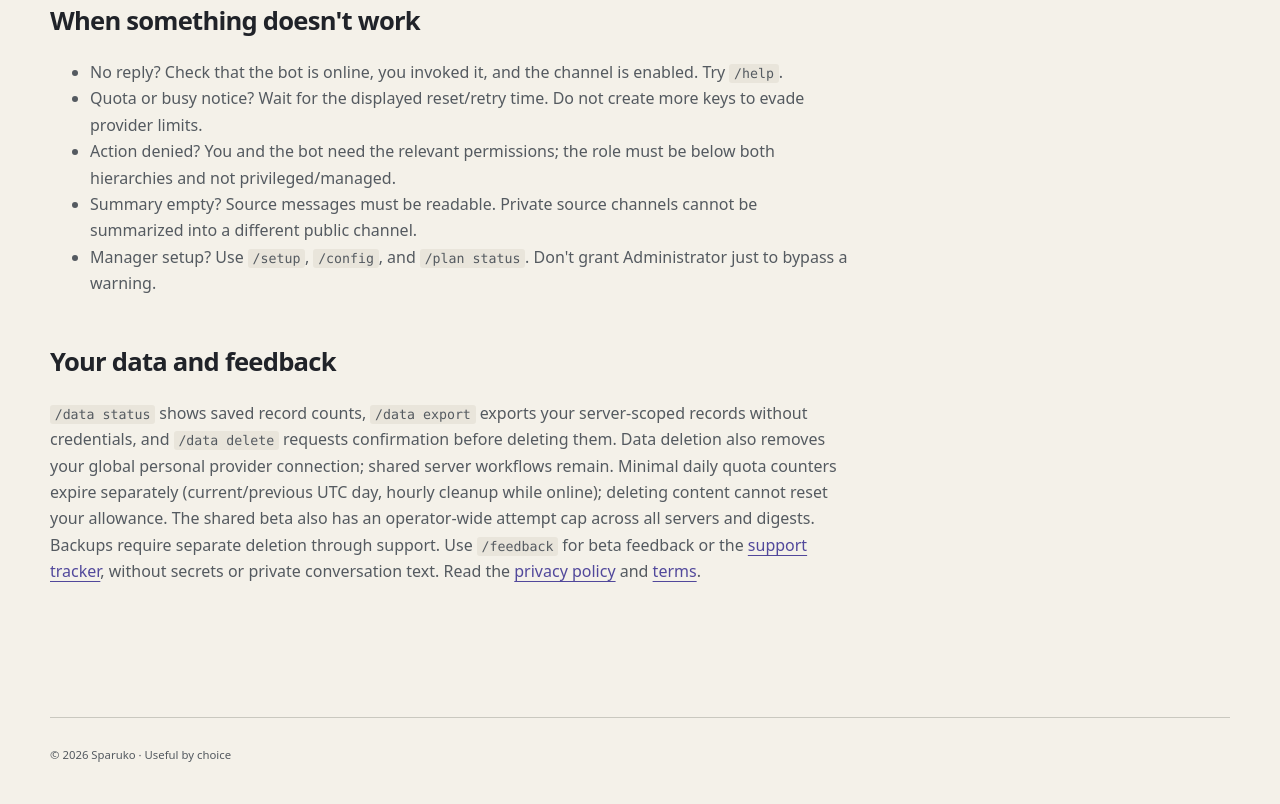
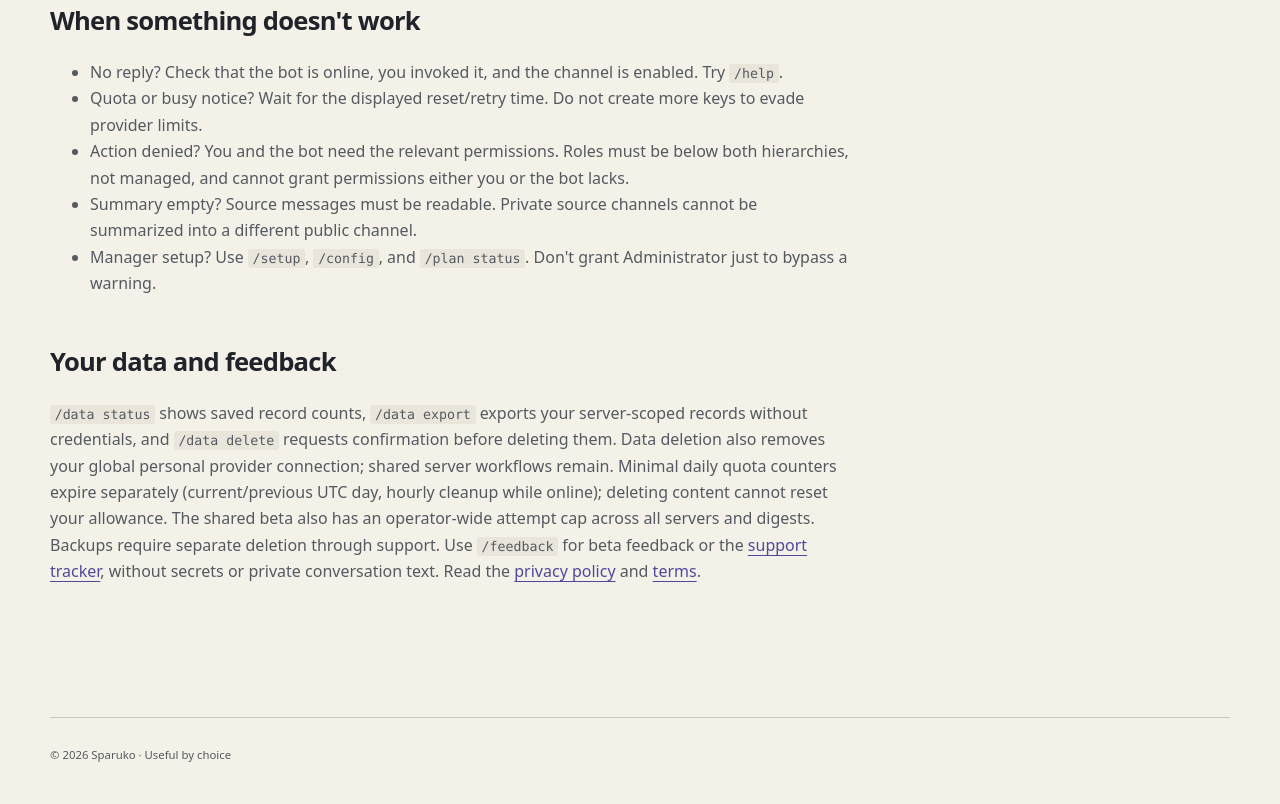
Before and after one commit to adityasarade/asterbyte-support, a plain HTML site: page guide.html in a window 1280 px wide. Shown: the part 3778-4582 px from the top of the page. Drawn offline with Linux system fonts and the light colour scheme.

Commit message:
Clarify role assignment permission boundaries

```diff
--- a/guide.html
+++ b/guide.html
@@ -29,7 +29,7 @@
 <h2>When something doesn't work</h2><ul>
 <li>No reply? Check that the bot is online, you invoked it, and the channel is enabled. Try <code>/help</code>.</li>
 <li>Quota or busy notice? Wait for the displayed reset/retry time. Do not create more keys to evade provider limits.</li>
-<li>Action denied? You and the bot need the relevant permissions; the role must be below both hierarchies and not privileged/managed.</li>
+<li>Action denied? You and the bot need the relevant permissions. Roles must be below both hierarchies, not managed, and cannot grant permissions either you or the bot lacks.</li>
 <li>Summary empty? Source messages must be readable. Private source channels cannot be summarized into a different public channel.</li>
 <li>Manager setup? Use <code>/setup</code>, <code>/config</code>, and <code>/plan status</code>. Don't grant Administrator just to bypass a warning.</li>
 </ul>
```
